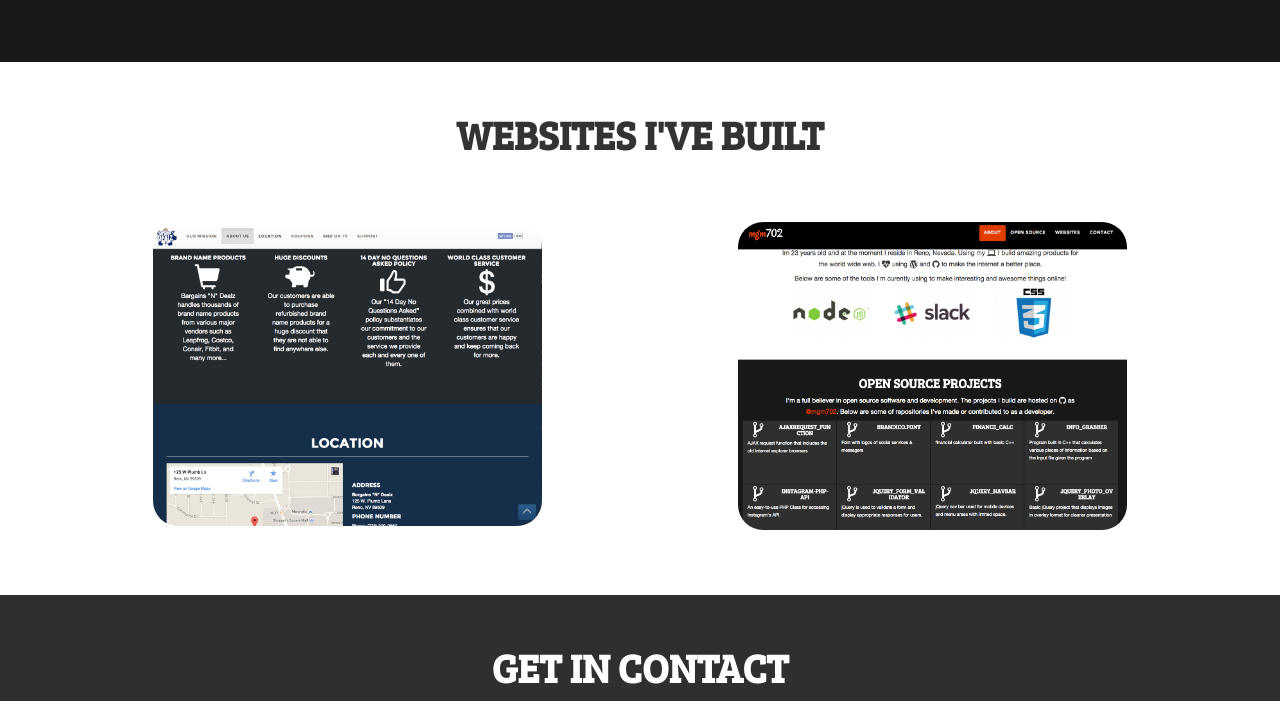
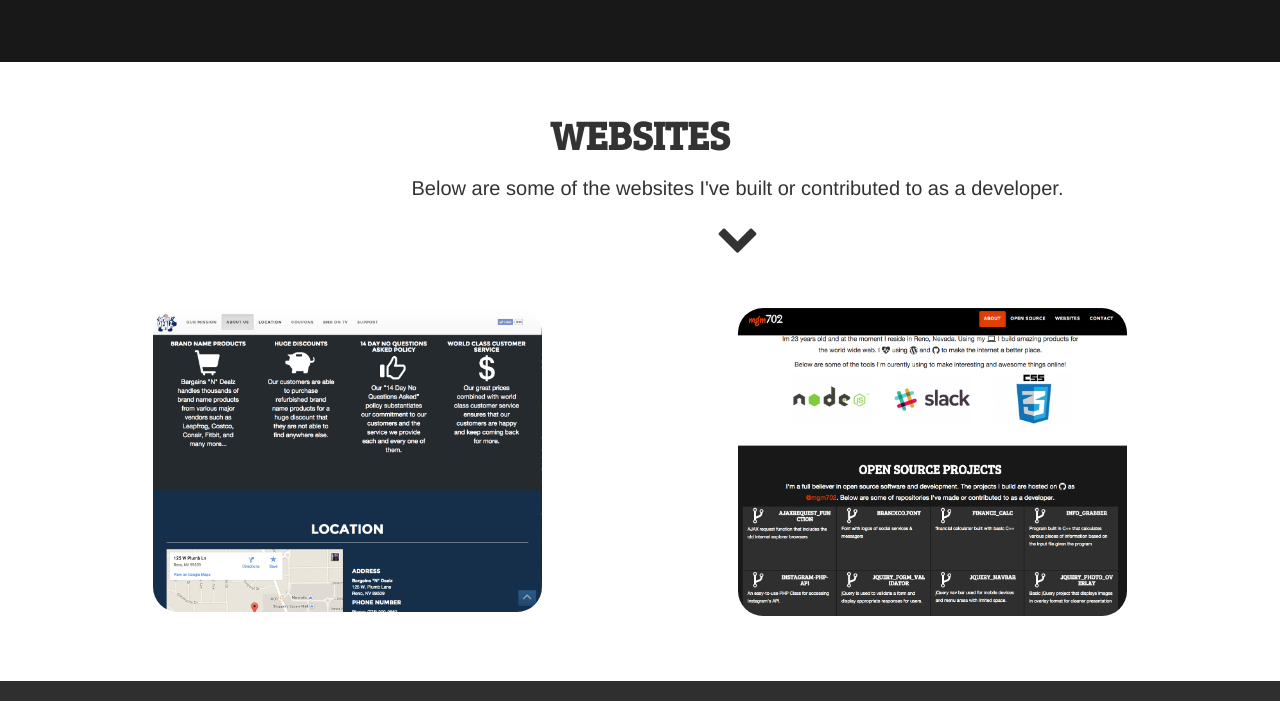
Before and after one commit to mgm702/mgm702.github.io, a plain HTML site: page index.html in a window 1280 px wide. Shown: the part 2114-2815 px from the top of the page. Drawn offline with nearby package versions, Linux system fonts and the light colour scheme; no server answers; a web font is replaced by a local one.

Commit message:
Added more content to Website section. Also changed the header.

```diff
--- a/index.html
+++ b/index.html
@@ -158,12 +158,13 @@
   <div class="container">
     <div class="row">
       <div class="col-lg-12 text-center">
-        <h2 class="section-heading">Websites I've Built </h2>
+        <h2 class="section-heading">Websites</h2>
       </div>
     </div>
     <div class="row">
       <div class="col-md-10 col-md-offset-2 text-center">
-        <!--<p class="about-text">Here are some of the websites I've built or contributed to.</p>-->
+        <p class="about-text">Below are some of the websites I've built or contributed to as a developer.</p>
+        <i class="fa fa-chevron-down fa-3x"></i>
       </div>
     </div>
     <div class="row">
```
